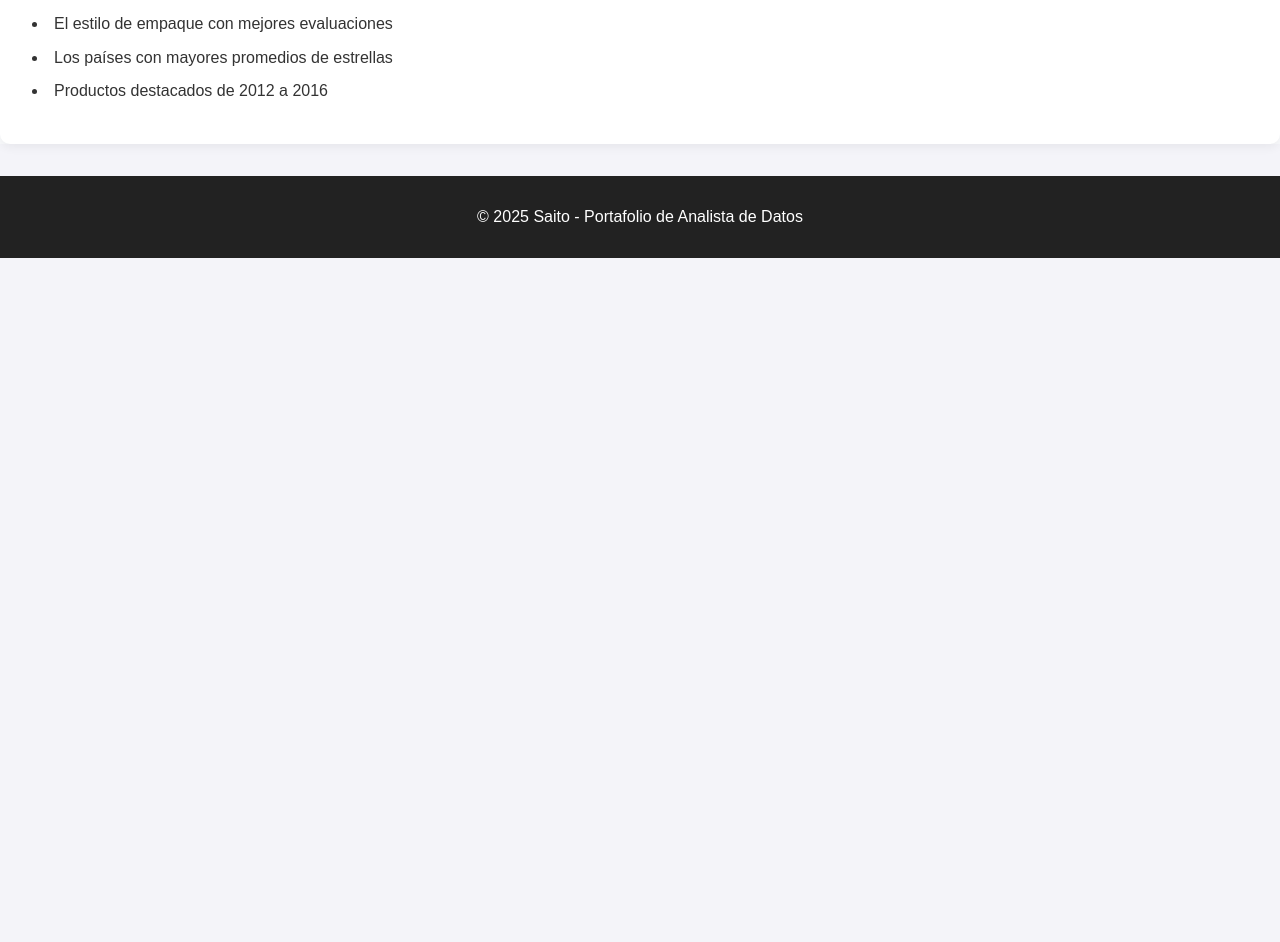
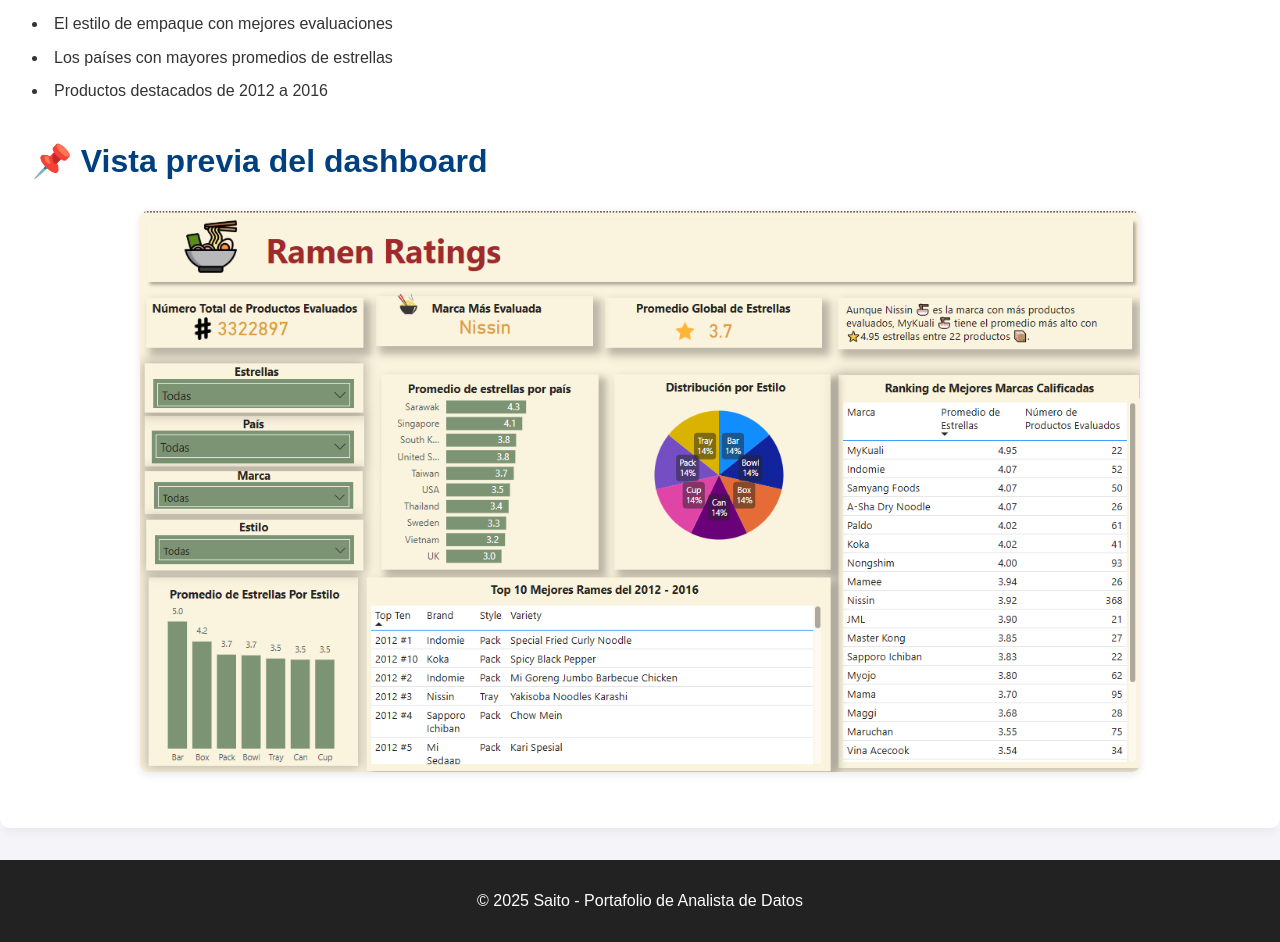
Before and after one commit to SaitoM17/mi-portafolio, a React (Create React App) app: page /Ramen-ratings in a window 1280 px wide. Shown: the part 1581-2523 px from the top of the page. Before the commit the page ends 1839 px from the top, so only its background shows below. Built offline with nearby package versions, Linux system fonts and the light colour scheme.

Commit message:
feat: Vista previa del dashboard

```diff
--- a/src/pages/RamenRating.js
+++ b/src/pages/RamenRating.js
@@ -23,6 +23,9 @@ function RamenRantings() {
           <li>Productos destacados de 2012 a 2016</li>
         </lu>
 
+        <h2>📌 Vista previa del dashboard</h2>
+        <img src="/RamenRatings/Dashboard_ramen_ratings.png" alt="Ramen Rating " className="imagen-proyecto"/>
+
       </div>
     </div>
   );
```
